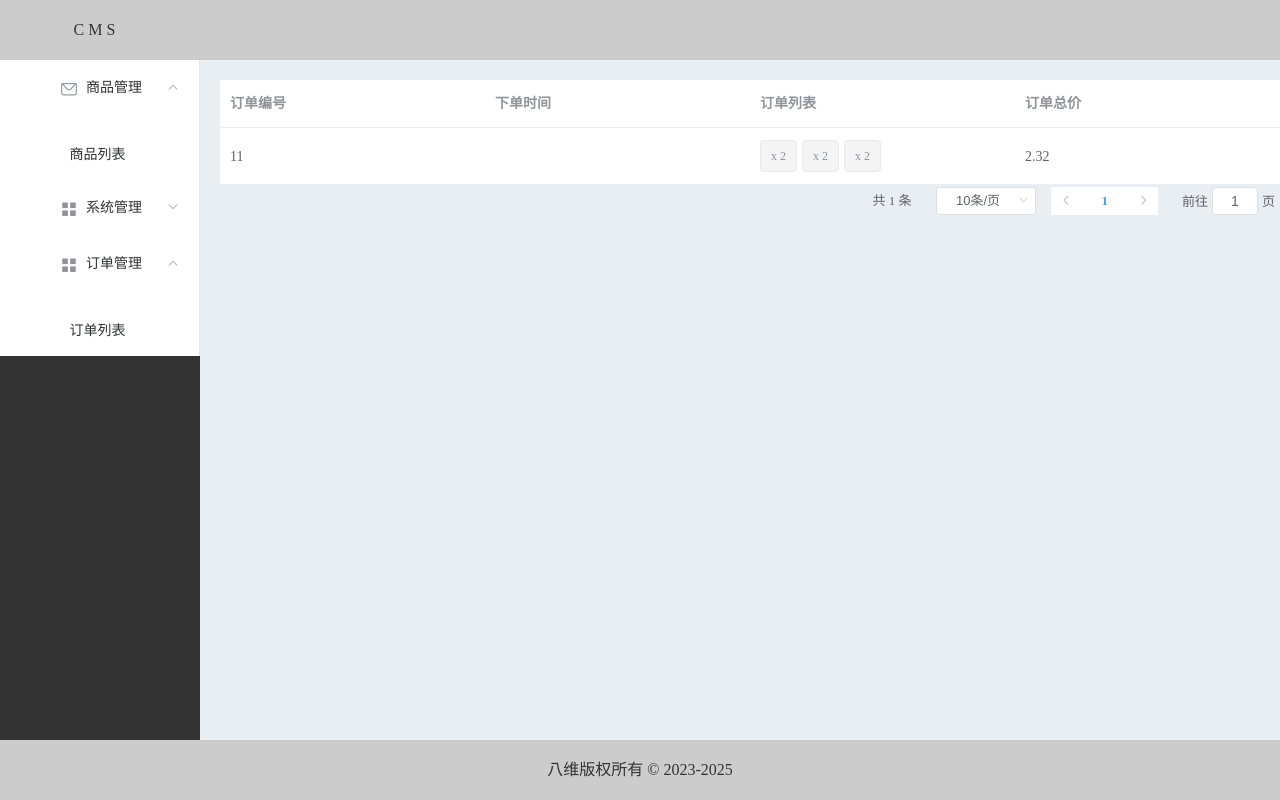
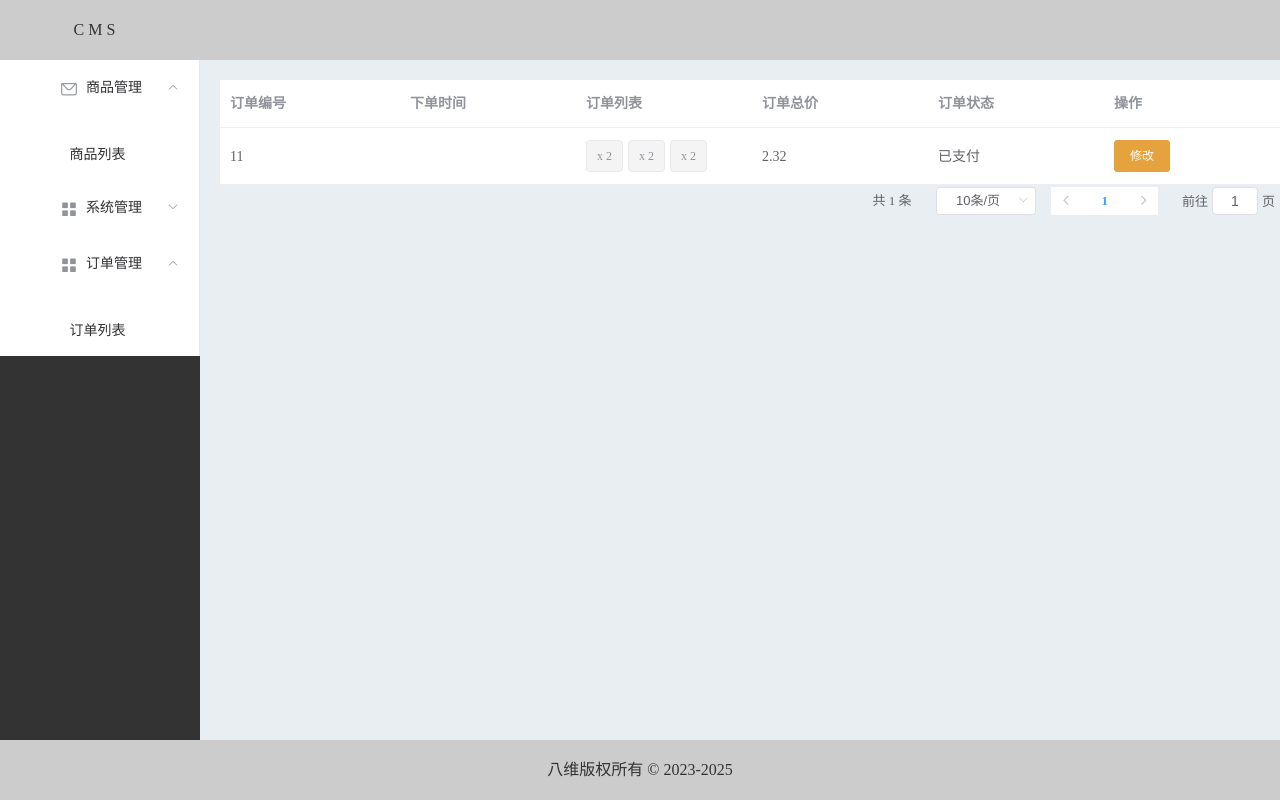
Before and after one commit to wangyoupeng/scms, a Vue app: page /#/orders in a window 1280 px wide. Built offline with nearby package versions, Linux system fonts and the light colour scheme; no server answers; the HTML template or start-up script is replaced by a standard one.

Commit message:
order list add status 操作

```diff
--- a/src/views/OrdersList.vue
+++ b/src/views/OrdersList.vue
@@ -13,6 +13,16 @@
       <el-table-column prop="price" label="订单总价">
         <template slot-scope="{ row }">
           {{ formatPrice(row.price) }}
+        </template>
+      </el-table-column>
+      <el-table-column prop="status" label="订单状态">
+        <template slot-scope="{ row }">
+          {{ row.status || '已支付' }}
+        </template>
+      </el-table-column>
+      <el-table-column label="操作">
+        <template  slot-scope="{ row }">
+          <el-button type="warning" size="small" @click="removeItem( row )">修改</el-button>
         </template>
       </el-table-column>
     </el-table>
```
